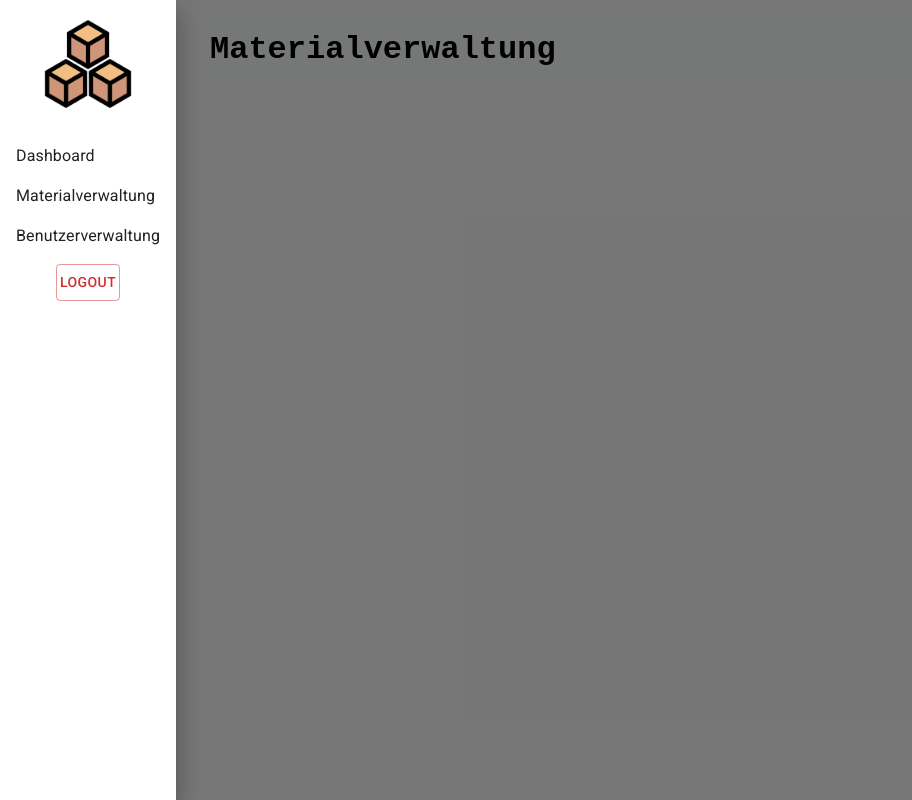
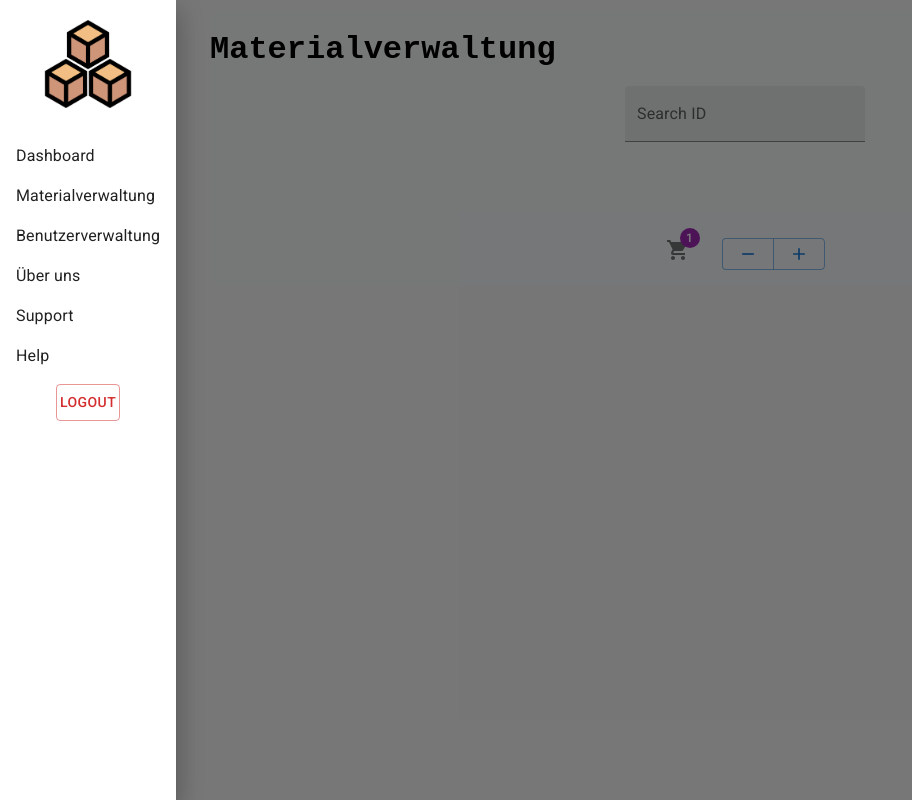
Before and after one commit to rafaelkhan/msplfrontend, a React (Create React App) app: page /materialverwaltung in a window 1280 px wide. Both pictures are taken after a click on the button 50 px from the left and 50 px from the top of the page. Shown: the whole page, without its empty margins (0-912 px from the left). Built offline with nearby package versions, Linux system fonts and the light colour scheme.

Commit message:
Materialverwaltung --> search text ++ -- Über uns Support Help

```diff
--- a/src/App.js
+++ b/src/App.js
@@ -3,8 +3,11 @@ import React from 'react';
 import { BrowserRouter as Router, Route, Routes } from 'react-router-dom';
 import Homepage from './Components/Homepage';
 import Dashboard from './Components/Dashboard';
-import Materialverwaltung from './Components/Materialverwaltung'
-import Benutzerverwaltung from './Components/Benutzerverwaltung'
+import Materialverwaltung from './Components/Materialverwaltung';
+import Benutzerverwaltung from './Components/Benutzerverwaltung';
+import Ueberuns from './Components/Ueberuns';
+import Support from './Components/Support';
+import Help from './Components/Help';
 import Sidebar from './Components/Sidebar';
 import './App.css';
 
@@ -18,6 +21,9 @@ function App() {
                     <Route path="/dashboard" element={<Dashboard />} />
                     <Route path="/materialverwaltung" element={<Materialverwaltung />} />
                     <Route path="/benutzerverwaltung" element={<Benutzerverwaltung />} />
+                    <Route path="/ueberuns" element={<Ueberuns />} />
+                    <Route path="/Support" element={<Support />} />
+                    <Route path="/Help" element={<Help />} />
                 </Routes>
             </div>
         </Router>
--- /dev/null
+++ b/src/Components/Help.js
@@ -0,0 +1,16 @@
+import React from 'react';
+import Sidebar from './Sidebar';
+import './Dashboard.css';
+
+function Help() {
+    return (
+        <div style={{ display: 'flex' }}>
+            <Sidebar/>
+            <div className="dashboard-content">
+                <h1>Help</h1>
+            </div>
+        </div>
+    );
+}
+
+export default Help;
--- /dev/null
+++ b/src/Components/Materialverwaltung.css
@@ -0,0 +1,13 @@
+.Search-ID {
+    display: flex;
+    justify-content: center;
+    align-items: flex-start; /* Änderung für die obere Hälfte */
+    height: 20vh; /* Verwenden Sie 50vh, um es auf die obere Hälfte zu begrenzen */
+}
+
+
+.edit {
+    display: flex;
+    justify-content: center;
+    align-items: flex-start; /* Änderung für die obere Hälfte */
+   }
--- a/src/Components/Materialverwaltung.js
+++ b/src/Components/Materialverwaltung.js
@@ -1,13 +1,83 @@
 import React from 'react';
 import Sidebar from './Sidebar';
 import './Dashboard.css';
+import './Materialverwaltung.css'
+import AddIcon from '@mui/icons-material/Add';
+import RemoveIcon from '@mui/icons-material/Remove';
+import LocalGroceryStoreIcon from '@mui/icons-material/LocalGroceryStore';
+import Switch from '@mui/material/Switch';
+import FormControlLabel from '@mui/material/FormControlLabel';
+import { Box, Badge, Button, ButtonGroup, TextField } from '@mui/material';
+
 
 function Materialverwaltung() {
+    const [count, setCount] = React.useState(1);
+    const [invisible, setInvisible] = React.useState(false);
+
+    const handleBadgeVisibility = () => {
+        setInvisible(!invisible);
+    };
+
     return (
         <div style={{ display: 'flex' }}>
             <Sidebar />
-            <div className="dashboard-content" >
+            <div className="dashboard-content">
                 <h1>Materialverwaltung</h1>
+                <div className="Search-ID">
+                    <Box
+                        component="form"
+                        sx={{
+                            '& .MuiTextField-root': { m: 1, width: '25ch' },
+                        }}
+                        noValidate
+                        autoComplete="off"
+                    >
+                        <TextField
+                            id="filled-multiline-flexible"
+                            label="Search ID"
+                            multiline
+                            maxRows={4}
+                            variant="filled"
+                        />
+                    </Box>
+                </div>
+                <Box
+                    sx={{
+                        color: 'action.active',
+                        display: 'flex',
+                        flexDirection: 'column',
+                        '& > *': {
+                            marginBottom: 2,
+                        },
+                        '& .MuiBadge-root': {
+                            marginRight: 4,
+                        },
+                    }}
+                >
+                    <div className="edit">
+                        <Badge color="secondary" badgeContent={count}>
+                            <LocalGroceryStoreIcon/>
+                        </Badge>
+                        <ButtonGroup>
+                            <Button
+                                aria-label="reduce"
+                                onClick={() => {
+                                    setCount(Math.max(count - 1, 0));
+                                }}
+                            >
+                                <RemoveIcon fontSize="small" />
+                            </Button>
+                            <Button
+                                aria-label="increase"
+                                onClick={() => {
+                                    setCount(count + 1);
+                                }}
+                            >
+                                <AddIcon fontSize="small" />
+                            </Button>
+                        </ButtonGroup>
+                    </div>
+                </Box>
             </div>
         </div>
     );
--- a/src/Components/Sidebar.js
+++ b/src/Components/Sidebar.js
@@ -13,6 +13,7 @@ import Button from '@mui/material/Button';
 import { useNavigate } from 'react-router-dom';
 import './Sidebar.css';
 
+import { BrowserRouter as Router, Routes, Route } from 'react-router-dom';
 
 function Sidebar() {
     const navigate = useNavigate();
@@ -31,9 +32,11 @@ function Sidebar() {
         }
     };
     const handleNavigateTo = (path) => {
+        console.log('Navigating to:', path);
         navigate(path);
         setIsSidebarOpen(false); // Schließe die Sidebar, wenn ein Link ausgewählt wird
     };
+
 
     return (
         <div
@@ -71,6 +74,15 @@ function Sidebar() {
                     <ListItem button className="sidebar-link" onClick={() => handleNavigateTo('/Benutzerverwaltung')}>
                         <ListItemText primary="Benutzerverwaltung" className="Text-Bar"/>
                     </ListItem>
+                    <ListItem button className="sidebar-link" onClick={() => handleNavigateTo('/Ueberuns')}>
+                        <ListItemText primary="Über uns" className="Text-Bar"/>
+                    </ListItem>
+                    <ListItem button className="sidebar-link" onClick={() => handleNavigateTo('/Support')}>
+                        <ListItemText primary="Support" className="Text-Bar"/>
+                    </ListItem>
+                    <ListItem button className="sidebar-link" onClick={() => handleNavigateTo('/Help')}>
+                        <ListItemText primary="Help" className="Text-Bar"/>
+                    </ListItem>
                 </List>
                 <Button variant="outlined" color="error" className="logout-button" onClick={handleLogout}>
                     Logout
--- /dev/null
+++ b/src/Components/Support.js
@@ -0,0 +1,16 @@
+import React from 'react';
+import Sidebar from './Sidebar';
+import './Dashboard.css';
+
+function Support() {
+    return (
+        <div style={{ display: 'flex' }}>
+            <Sidebar/>
+            <div className="dashboard-content">
+                <h1>Support</h1>
+            </div>
+        </div>
+    );
+}
+
+export default Support;
--- /dev/null
+++ b/src/Components/Ueberuns.js
@@ -0,0 +1,24 @@
+import React from 'react';
+import Sidebar from './Sidebar';
+import './Dashboard.css';
+
+function Ueberuns() {
+    return (
+        <div style={{ display: 'flex' }}>
+            <Sidebar/>
+            <div className="dashboard-content">
+                <h1>Über Uns</h1>
+                <p>Willkommen auf der Website unseres Schülerteams der HTL SZU Ungargasse! Wir sind eine Gruppe von engagierten Schülern in unserer Abschlussklasse, die sich leidenschaftlich der Materialverwaltung im Bereich Smart Production Lap widmet.</p>
+
+                <p>Die HTL SZU Ungargasse hat uns nicht nur eine herausragende technische Ausbildung ermöglicht, sondern auch die Gelegenheit geboten, unser erworbenes Wissen in praxisnahen Projekten anzuwenden. In unserer Abschlussklasse setzen wir nun unser gesammeltes Know-how ein, um an unserer Diplomarbeit über die Materialverwaltung im Kontext der Smarten Produktion zu arbeiten.</p>
+
+                <p>Unser Fokus liegt darauf, effiziente und innovative Methoden zur Materialverwaltung zu erforschen und zu entwickeln, um den Anforderungen im Bereich Smart Production Lap gerecht zu werden. Durch die Integration modernster Technologien und praxisnaher Ansätze streben wir nach Lösungen, die nicht nur den aktuellen Standards entsprechen, sondern auch die zukünftigen Bedürfnisse dieser aufstrebenden Industrie antizipieren.</p>
+
+                <p>Unser Team setzt sich aus individuellen Talenten, kreativen Ideen und verschiedenen Perspektiven zusammen, um ein umfassendes und leistungsstarkes Projekt zu gestalten. Wir sind stolz darauf, gemeinsam an dieser herausfordernden Aufgabe zu arbeiten und einen Beitrag zur Entwicklung der Smarten Produktion zu leisten.</p>
+            </div>
+        </div>
+    );
+
+}
+
+export default Ueberuns;
```
